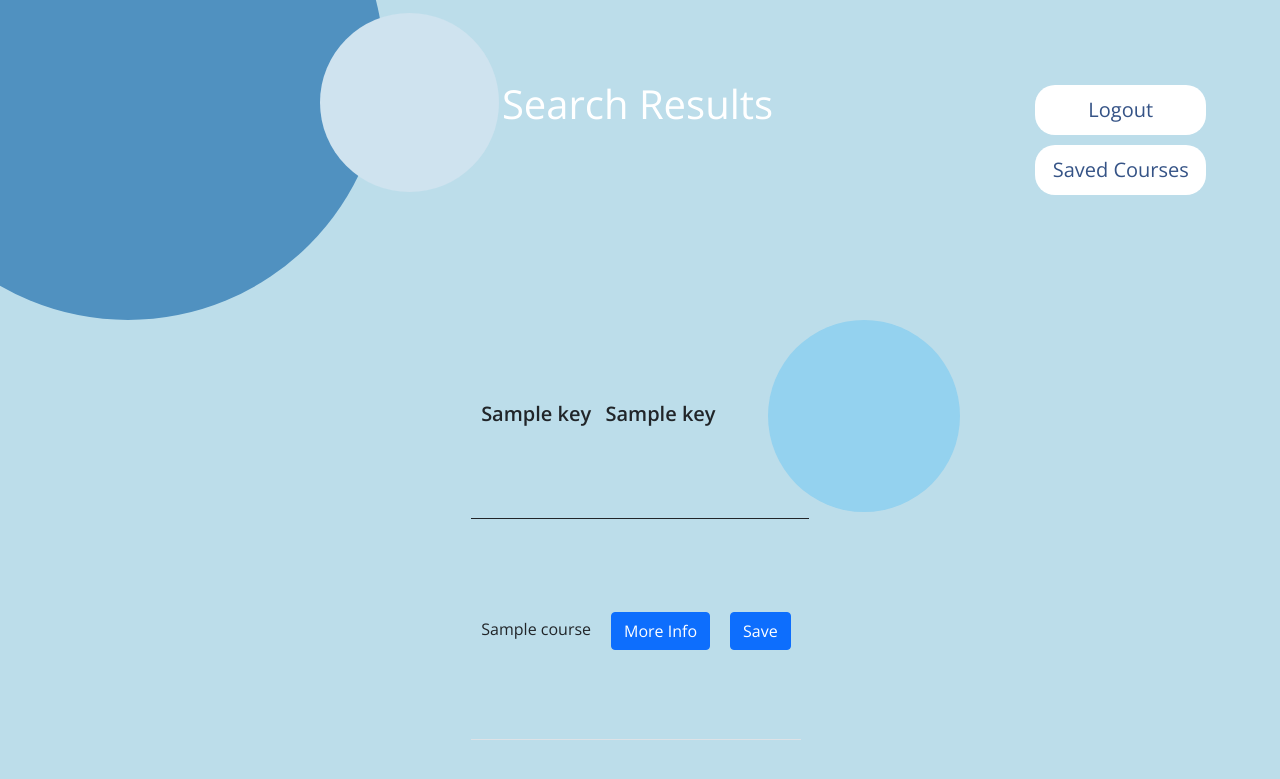
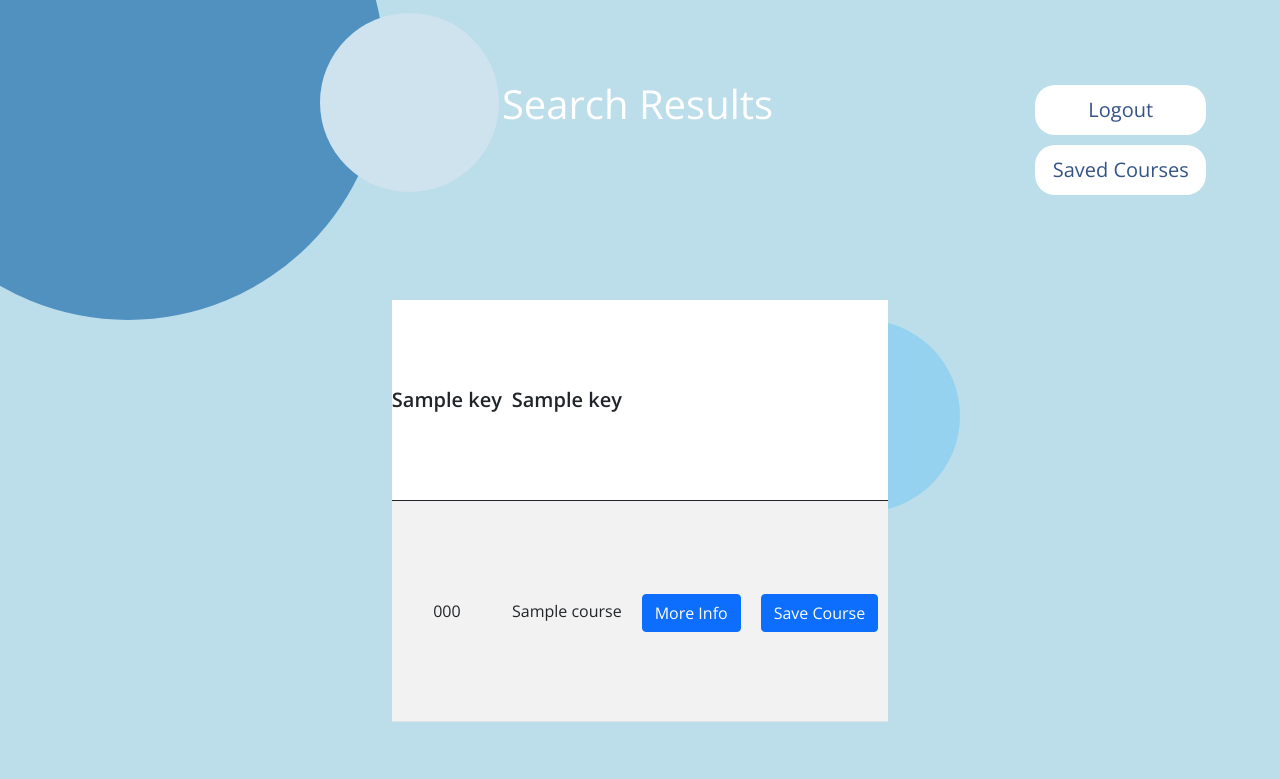
Before and after one commit to ECE444-2021Fall/project1-education-pathways-group-6-tensiletech, a Flask app: template app/templates/searchresults.html in a window 1280 px wide. Shown: the top 779 px of the page. Run offline with Flask 2, Linux system fonts and the light colour scheme; tables that the repository leaves empty hold one stand-in row (values such as "Sample post"); the template is opened without the code that fills it: values that come from a table or form of the project are taken from there, most other values are stand-ins (such as "Sample title", 1, 10 or a date in 2020); parts of the project's set-up code (start-up, migrations or seed data) failed here and were passed over.

Commit message:
added table for search results plus handled 0 match query case

```diff
--- a/app/static/styles/results.css
+++ b/app/static/styles/results.css
@@ -17,13 +17,24 @@
 
 table.table {
     width: auto;
-    margin:10px auto;
+    margin:0 auto;
+    background-color: white;
+}
+
+table.table thead th {
+    padding:0;
 }
 
 table.table tbody td {
-    padding:10px;
+    padding: 10px;
 }
 
 .centre {
     font-size: 20px;
 }
+
+.nomatch {
+    margin-left: 20px;
+    text-align: center;
+    align-items: center;
+}
--- a/app/templates/searchresults.html
+++ b/app/templates/searchresults.html
@@ -18,10 +18,12 @@
         </div>
     </form>
 </div>
+
 <h1>Search Results</h1>
 
+{% if data != [] %}
     <div class="middle">
-    <table class="table table-sm">
+        <table class="table table-striped table-sm">
             <thead>
             <tr>
                 <th scope="col" class="centre"> {{ keys[0] }} </th>
@@ -33,15 +35,22 @@
             <tbody>
             {% for course in data %}
                 <tr>
-            {% for key, val in course.items() %}
-                <td> {{ val }} </td>
-            {% endfor %}
-            <td><button type="button" class="btn btn-primary">More Info</button></td>
-            <td><button type="button" class="btn btn-primary">Save</button></td>
+                {% set ns = namespace(course_url="/course/") %}
+                <td> {{ course["Code"] }} </td>
+                <td> {{ course["Name"] }} </td>
+                {% set ns.course_url = ns.course_url + course["Code"] %}
+                <td><a class="btn btn-primary" href= "{{ ns.course_url }}">More Info</a></td>
+                <td><a class="btn btn-primary">Save Course</a></td>
                 </tr>
             {% endfor %}
             </tbody>
         </table>
     </div>
+{% else %}
+    <div class="middle-search">
+        <h3 style="margin: 0 auto;">Sorry, There are No Courses Matching Your Search! </h1>
+        <a href="/search" style="font-size: 22px; margin: 0 auto;"> Click Here to Return Back to Search! </a>
+    </div>
+{% endif %}
 
 {% endblock %}
```
Also changed, not shown: app/searching_filtering/routes.py (+7 -5 lines). Lines whose indentation alone changed are shown as unchanged.
